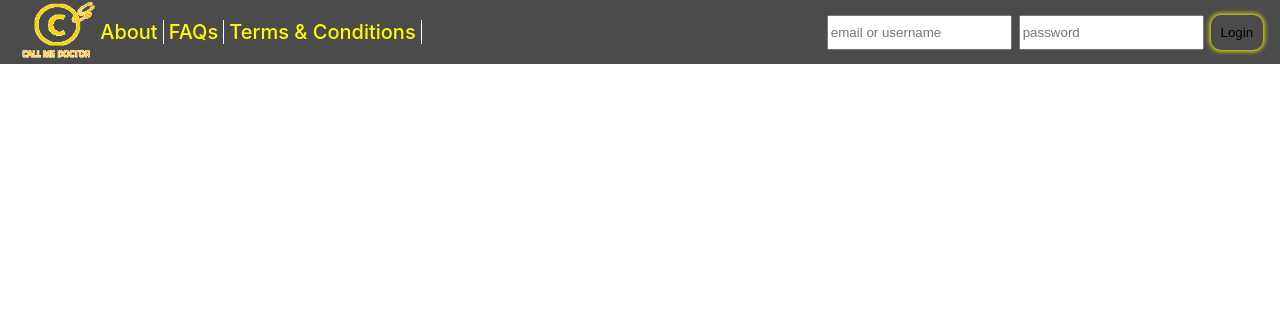
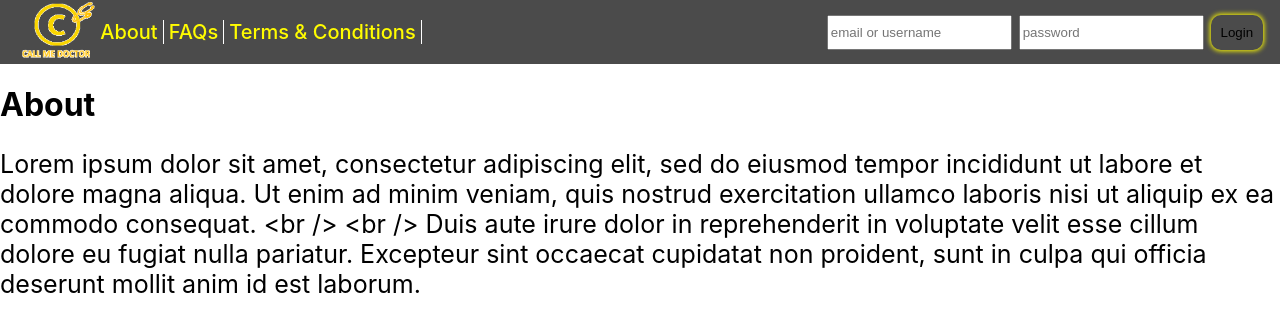
Before and after one commit to Call-me-doctor/cmd-front-end, a React (Create React App) app: page /about in a window 1280 px wide. Shown: the top 332 px of the page. Built offline with nearby package versions, Linux system fonts and the light colour scheme.

Commit message:
initial About page

```diff
--- /dev/null
+++ b/src/Components/About/About.js
@@ -0,0 +1,20 @@
+import React, {Fragment} from 'react';
+import NavBar from '../NavigationBar/NavigationBar';
+
+import {LOREM} from '../../constants';
+
+class About extends React.Component {
+    render(){
+        return (
+            <Fragment>
+                <NavBar />
+                <div className="info">
+                    <h1>About</h1>
+                    <p> {LOREM}</p>
+                </div>
+            </Fragment>
+        );
+    }
+}
+
+export default About;
--- a/src/component-imports.js
+++ b/src/component-imports.js
@@ -1 +1,2 @@
 export {default as App} from './Components/App/App';
+export {default as About} from './Components/About/About';
--- a/src/constants.js
+++ b/src/constants.js
@@ -11,7 +11,7 @@ export const LOREM = 'Lorem ipsum dolor sit amet, \
              tempor incididunt ut labore et dolore magna \
              aliqua. Ut enim ad minim veniam, quis nostrud \
              exercitation ullamco laboris nisi ut aliquip \
-             ex ea commodo consequat. \ \n\n \
+             ex ea commodo consequat. <br /> <br /> \
              Duis aute irure dolor in reprehenderit in \
              voluptate velit esse cillum dolore eu fugiat \
              nulla pariatur. Excepteur sint occaecat \
--- a/src/index.js
+++ b/src/index.js
@@ -12,6 +12,7 @@ const routing = (
     <Router>
       <Switch>
         <Route exact path="/" component={components.App} />
+        <Route exact path="/about" component={components.About} />
         <Route path="*" component={components.App} />
       </Switch>
     </Router>
```
